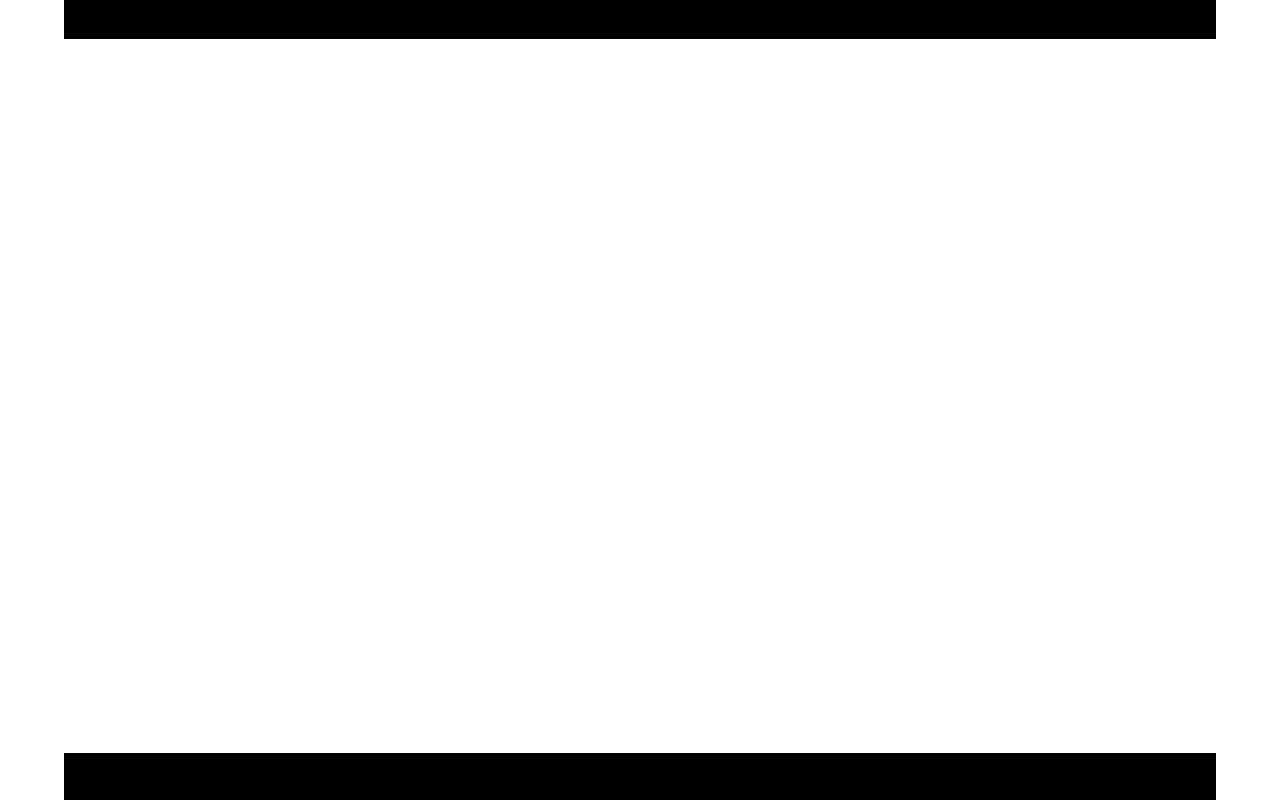
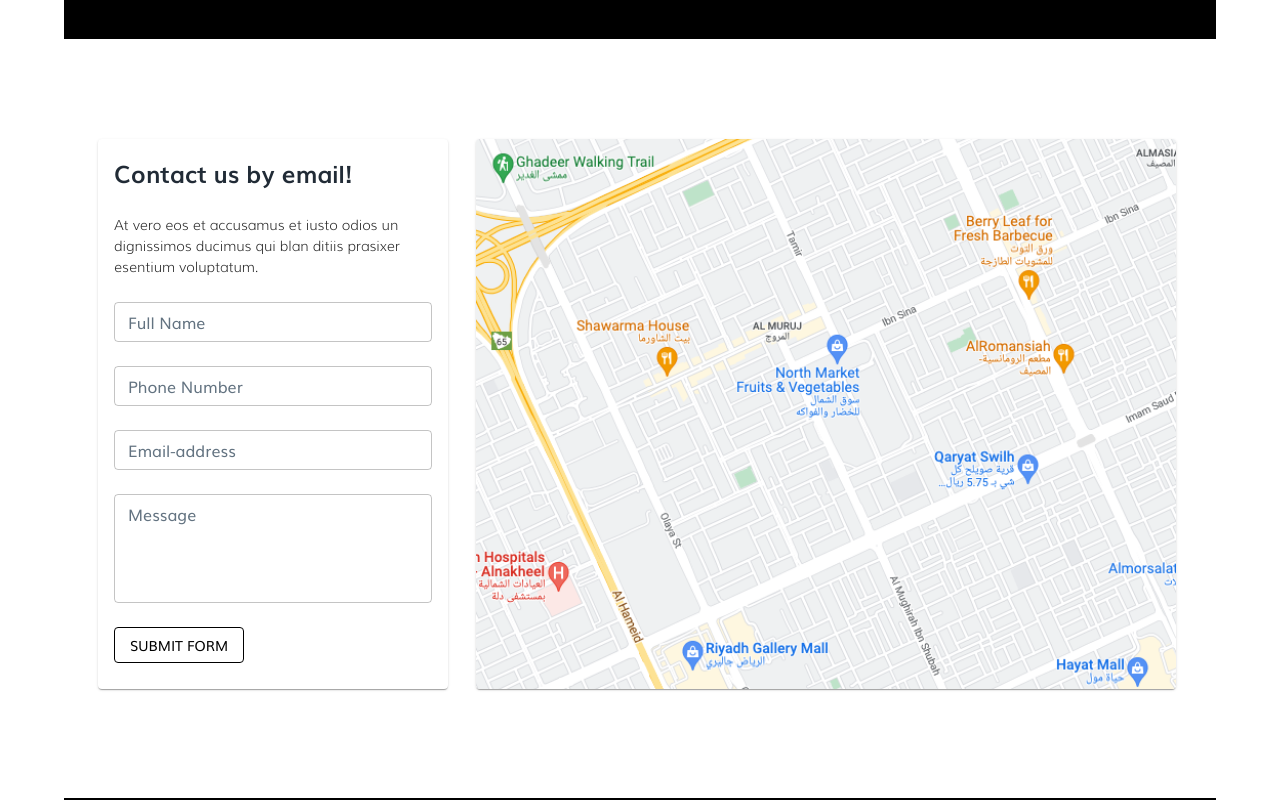
Before and after one commit to tariq3372/limelife, a React (Create React App) app: page /contact-us in a window 1280 px wide. Shown: the part 360-1160 px from the top of the page. Built offline with nearby package versions, Linux system fonts and the light colour scheme.

Commit message:
contact us page is done

```diff
--- a/src/pages/Contactus.jsx
+++ b/src/pages/Contactus.jsx
@@ -1,14 +1,60 @@
-import { Box, Typography } from '@mui/material'
+import { Box, Button, Card, CardContent, TextField, Typography, Grid, CardMedia } from '@mui/material'
 import React from 'react'
-
 const Contactus = () => {
   return (
-    <Box sx={{  height: '836px', mb: '119px' }}>
-      <Box sx={{ backgroundColor: 'black', height: '241px', display: 'flex', justifyContent: 'center', alignItems: 'center'}}>
-      <Typography fontFamily="muli-bold" color="#FFFFFF" fontSize={30}>CONTACT US</Typography>
+    <Box sx={{ height: "900px", mb: '100px' }}>
+      <Box sx={{ backgroundColor: 'black', height: '241px', display: 'flex', justifyContent: 'center', alignItems: 'center' }}>
+        <Typography fontFamily="muli-bold" color="#FFFFFF" fontSize={30}>CONTACT US</Typography>
       </Box>
+
+      <Grid container sx={{ mt: '100px' }}>
+        <Grid container md={4} sx={{ display: 'flex', justifyContent: 'flex-end' }} >
+          <Card sx={{ height: '550px', width: '350px' }}>
+            <CardContent>
+              <Typography fontFamily="muli-bold" fontSize={24}>Contact us by email!</Typography>
+              <Typography fontFamily="muli-light" fontSize={14} color="#252525" sx={{ mt: 3 }}>At vero eos et accusamus et iusto odios un dignissimos ducimus qui blan ditiis prasixer esentium voluptatum.</Typography>
+              <TextField fullWidth size="small" sx={{ mt: 3 }} label="Full Name" multiline maxRows={2} />
+              <TextField fullWidth size="small" sx={{ mt: 3 }} label="Phone Number" multiline maxRows={2} />
+              <TextField fullWidth size="small" sx={{ mt: 3 }} label="Email-address" multiline maxRows={2} />
+              <TextField fullWidth size='small' sx={{ mt: 3 }} label="Message" multiline rows
+                ={4} defaultValue="" />
+              <Button sx={{ borderColor: "black", color: "black", mt: 3 }} variant="outlined">SUBMIT FORM</Button>
+            </CardContent>
+          </Card>
+        </Grid>
+
+        <Grid container md={8}>
+          <Card sx={{ height: '550px', width: '700px', ml: '28px' }}>
+            <CardMedia
+              component="img"
+              height="100%"
+              image={require('../assets/images/muruj.png')}
+              alt="muruj"
+            />
+          </Card>
+        </Grid>
+      </Grid>
+
     </Box>
   )
 }
 
 export default Contactus
+
+
+{/* <Box sx={{ mt: '160px', ml: "200px", height: '350px', width: '300px'}}>
+<Card >
+  <CardContent>
+    <Typography fontFamily="muli-bold" fontSize={24}>Contact us by email!</Typography>
+    <Typography fontFamily="muli-light" fontSize={14} color="#252525" sx={{ mt: 3 }}>At vero eos et accusamus et iusto odios un dignissimos ducimus qui blan ditiis prasixer esentium voluptatum.</Typography>
+    <TextField fullWidth size="small" sx={{ mt: 3 }} label="Full Name" multiline maxRows={2} />
+    <TextField fullWidth size="small" sx={{ mt: 3 }} label="Phone Number" multiline maxRows={2} />
+    <TextField fullWidth size="small" sx={{ mt: 3 }} label="Email-address" multiline maxRows={2} />
+    <TextField fullWidth size='small' sx={{ mt: 3 }} label="Message" multiline rows
+      ={4} defaultValue="" />
+    <Button sx={{ borderColor: "black", color: "black", mt: 3 }} variant="outlined">SUBMIT FORM</Button>
+  </CardContent>
+</Card>
+</Box> */}
+
+// ml: '375px', mr: '375px'
```
Also changed, not shown: src/assets/images/muruj.png (added).
